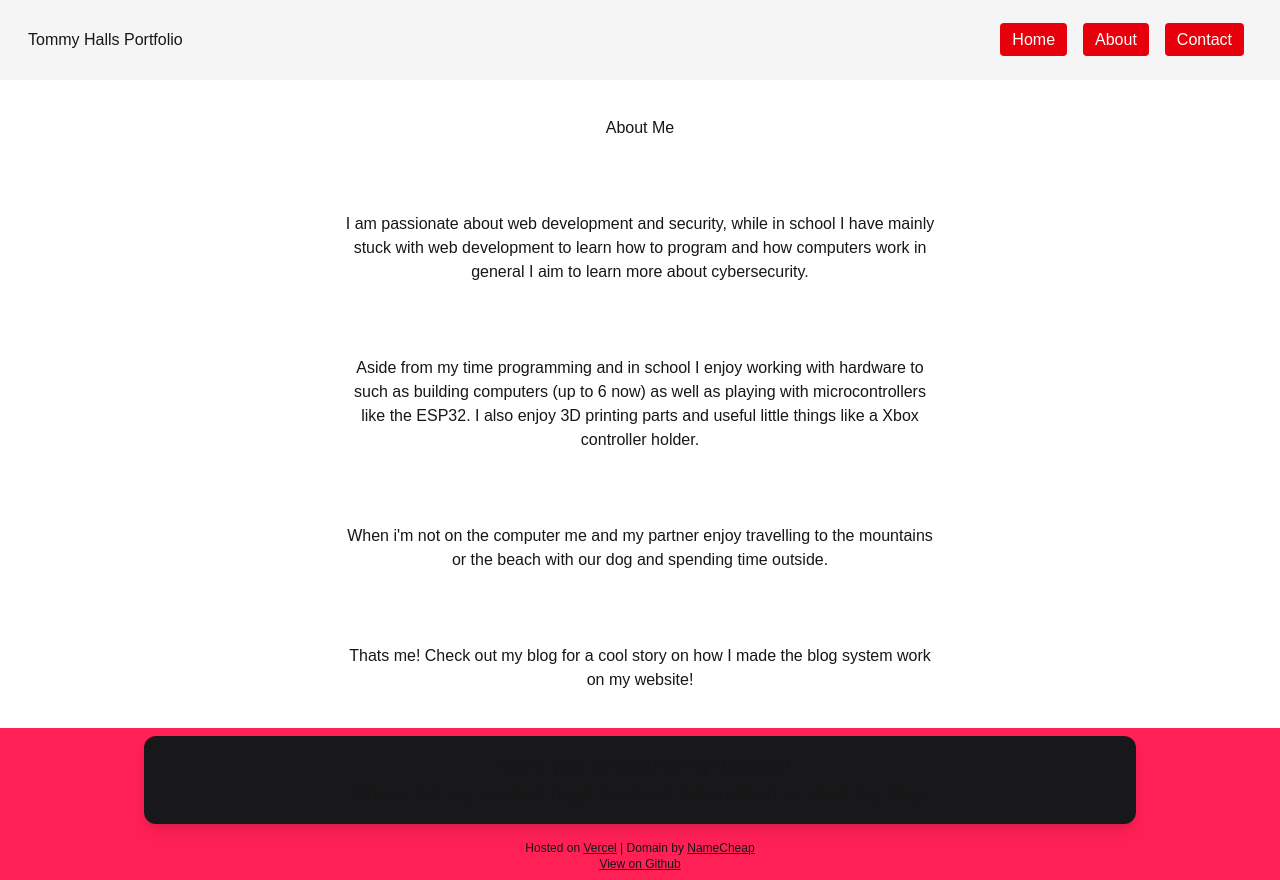
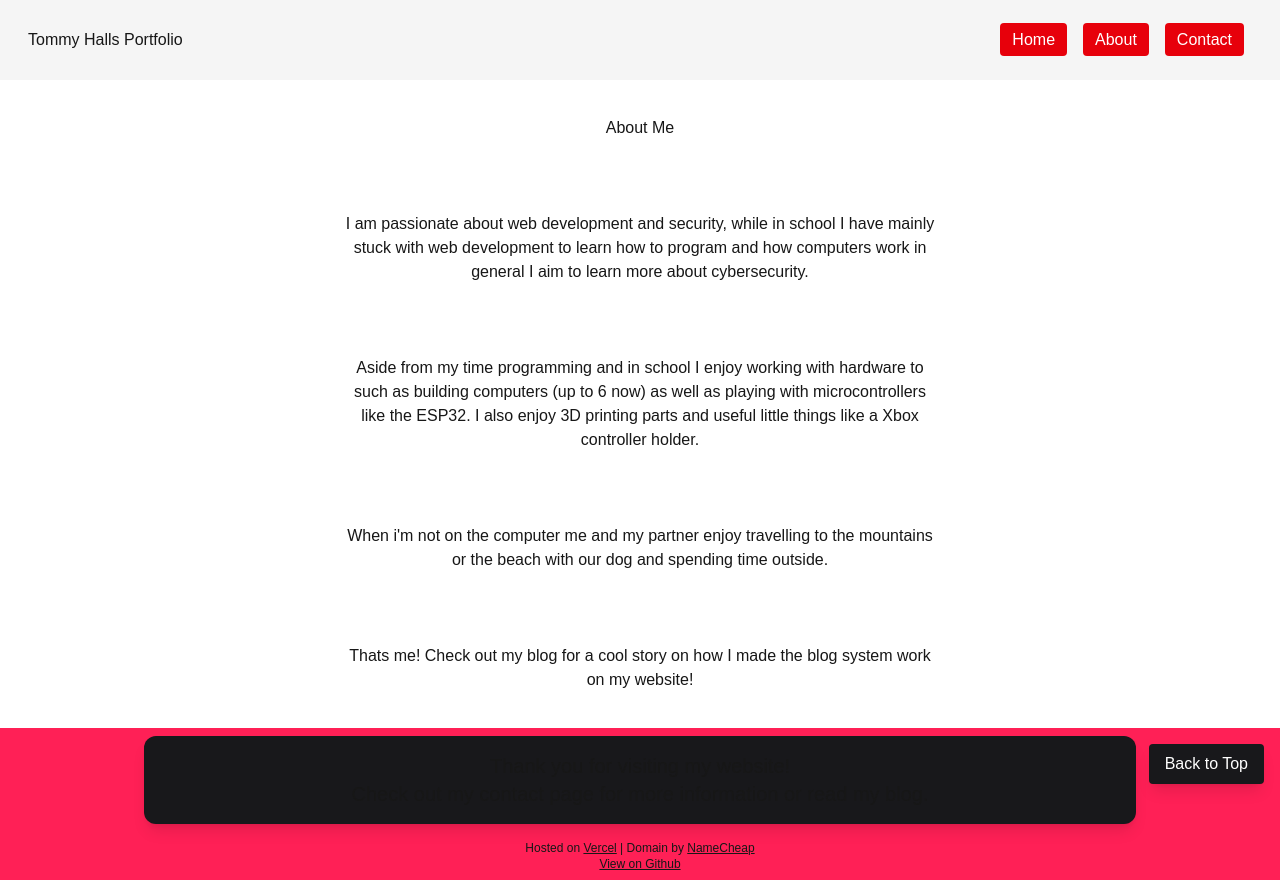
Before and after one commit to TeejMcSteez/nextWebsite, a Next.js app: page /about in a window 1280 px wide. Built offline with nearby package versions, Linux system fonts and the light colour scheme.

Commit message:
Added back to top button with dynamic ref target passed to the component

```diff
--- a/src/app/about/page.js
+++ b/src/app/about/page.js
@@ -1,11 +1,16 @@
+"use client";
 import Typewriter from "../ui/Typewriter";
 import NavBar from "../ui/Navbar";
 import Footer from "../ui/Footer";
+import BackToTop from "../ui/BackToTop";
+import { useRef } from "react";
 
 export default function About() {
+    const topRef = useRef(null);
+
     return (
         <>
-        <div className="flex flex-col min-h-screen">
+        <div ref={topRef} className="flex flex-col min-h-screen">
             <NavBar />
             <main className="flex flex-col flex-grow place-items-center overflow-scroll">
                 <Typewriter text={"About Me"} speed={100}/>
@@ -16,6 +21,7 @@ export default function About() {
             </main>
             <Footer />
         </div>
+        <BackToTop targetRef={topRef}/>
         </>
     );
 }
--- /dev/null
+++ b/src/app/ui/BackToTop.jsx
@@ -0,0 +1,19 @@
+"use client";
+
+import { useRef } from "react";
+
+export default function BackToTop({ targetRef }) {
+    const scrollToTop = () => {
+        if (targetRef?.current) {
+            targetRef.current.scrollIntoView({ behavior: "smooth" });
+        }
+    }
+
+    return (
+        <>
+        <button onClick={scrollToTop} className="fixed bottom-4 right-4 bg-zinc-900 text-white px-4 py-2 rounded shadow-lg hover:bg-red-800 transition">
+        Back to Top
+        </button>
+        </>
+    );
+}
--- a/src/app/ui/Landing.jsx
+++ b/src/app/ui/Landing.jsx
@@ -1,7 +1,7 @@
 export default function Landing() {
     return (
         <>
-        <div className='relative text-center dark:bg-zinc-900 bg-neutral-100 rounded-xl shadow-lg p-10 m-4'>
+        <div className='relative text-center dark:bg-zinc-900 bg-neutral-100 rounded-xl shadow-lg p-15 m-4'>
             <h2>Hello, I'm Tommy Hall!</h2>
             <p>Student at UNCC.</p>
         </div>
```
